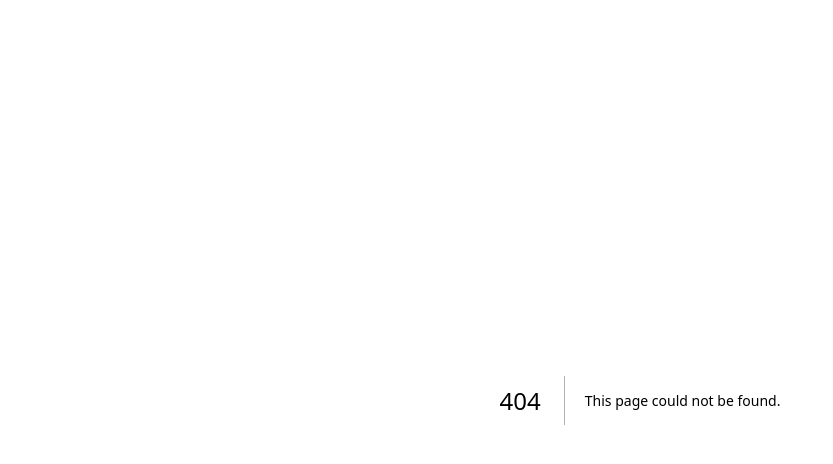
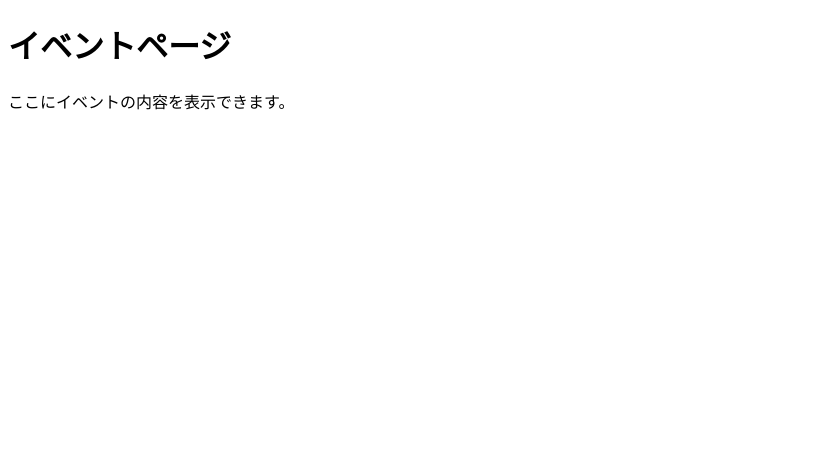
Before and after one commit to shino1892/OIC-Web-Portal, a Next.js app in the folder frontend/: page /events in a window 1280 px wide. Before the commit this address had no page. Shown: the top 464 px of the page, without its empty margins (0-833 px from the left). Built offline with nearby package versions, Linux system fonts and the light colour scheme.

Commit message:
add イベントページ

```diff
--- /dev/null
+++ b/frontend/src/app/events/page.tsx
@@ -0,0 +1,13 @@
+// frontend/app/events/page.tsx
+"use client";
+// import { useEffect, useState } from "react";
+// import { Button } from "@/components/ui/Button";
+
+export default function Events() {
+  return (
+    <main>
+      <h1>イベントページ</h1>
+      <p>ここにイベントの内容を表示できます。</p>
+    </main>
+  );
+}
```
